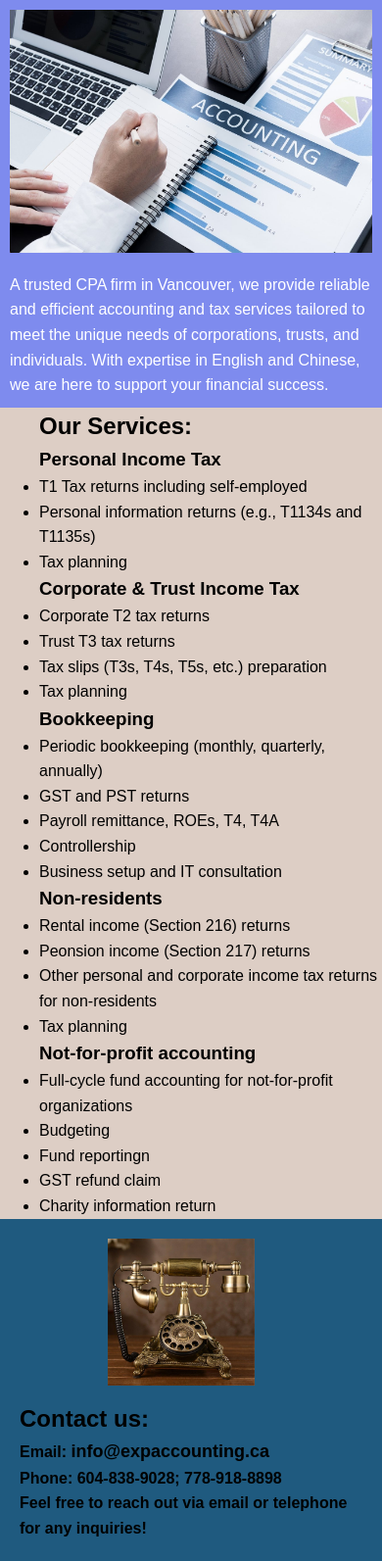
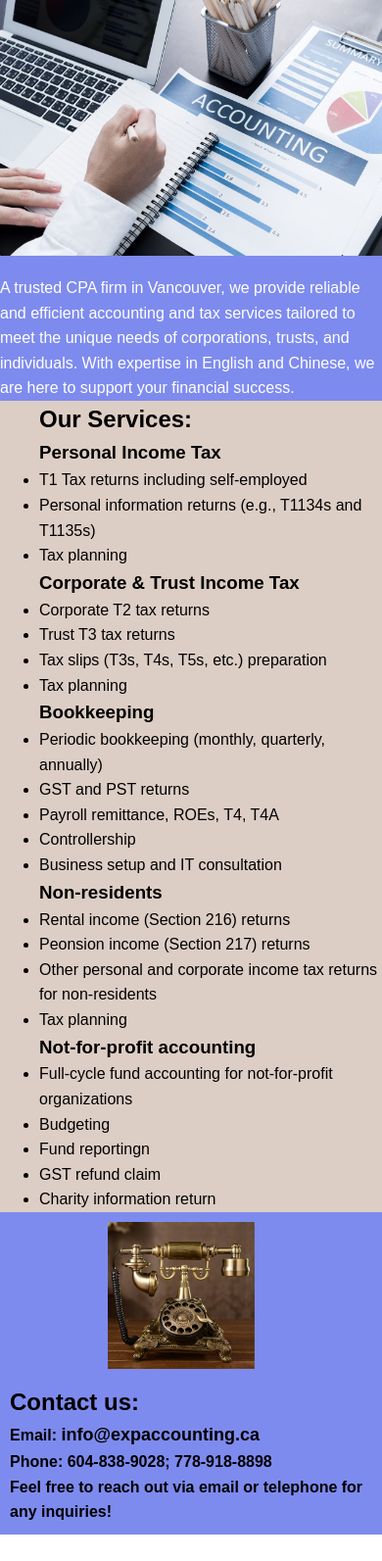
Before and after one commit to Martin60486/EXP, a Jekyll site: the page built from index.md, in a window 390 px wide. Shown: the part 360-1953 px from the top of the page at 98% size. Built offline with Jekyll 4.4.1, drawn with Linux system fonts in a browser that asks for light colours; after the commit the page ends 1926 px from its top, so only the background shows below that.

Commit message:
change contact color

```diff
--- a/assets/css/styles.css
+++ b/assets/css/styles.css
@@ -137,7 +137,7 @@ body {
     /* About Section */
     .about {
         width: 100%;
-        padding: 10px; /* Adjust as needed for inner spacing */
+        padding: 0px; /* Adjust as needed for inner spacing */
         margin: 0; /* No outer margin */
         background-color: #7e8bee;
         color: white;
@@ -166,9 +166,9 @@ body {
     /* Contact Section */
     .contact {
         width: 100%;
-        padding: 20px; /* Adjust as needed for inner spacing */
+        padding: 10px; /* Adjust as needed for inner spacing */
         margin: 0; /* No outer margin to remove gaps */
-        background-color: #1f5a7f;
+        background-color: #7e8bee;
         color: black;
         text-align: left;
         border-radius: 0; /* Remove rounded corners */
```
